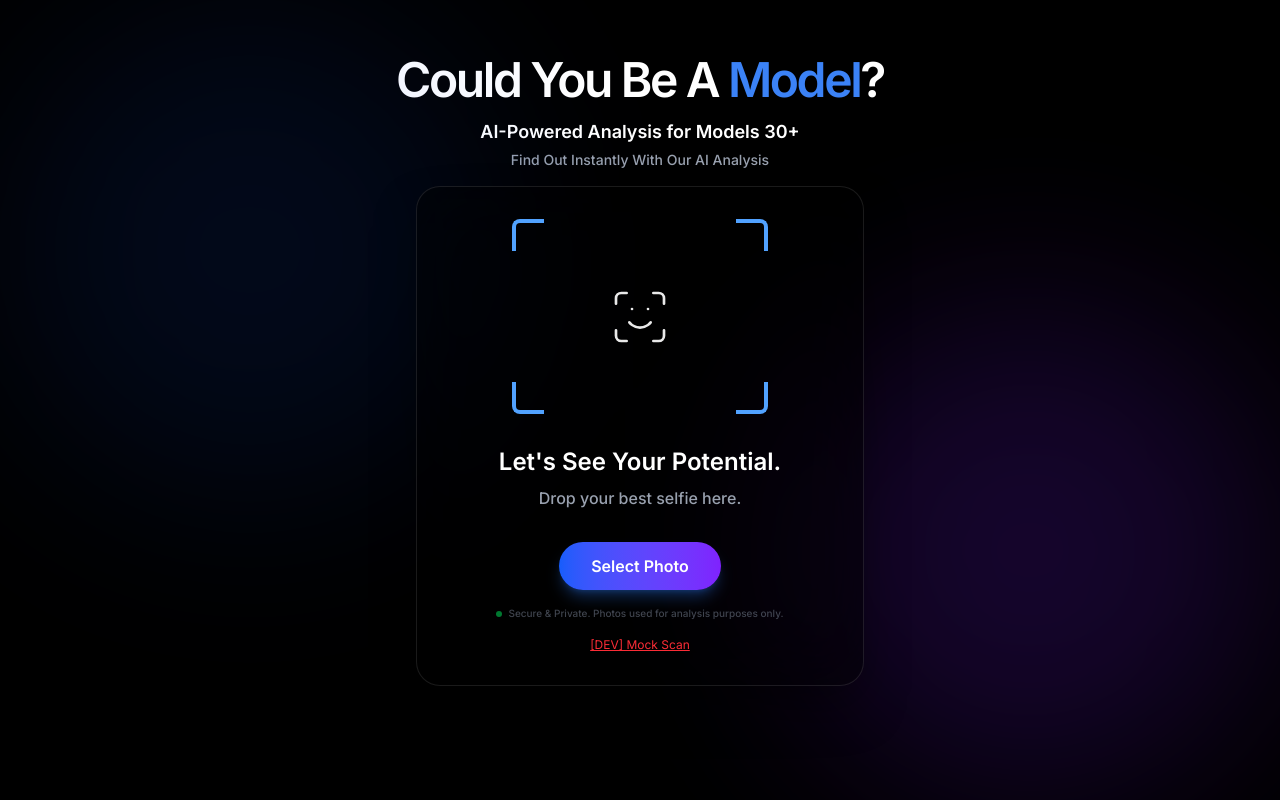
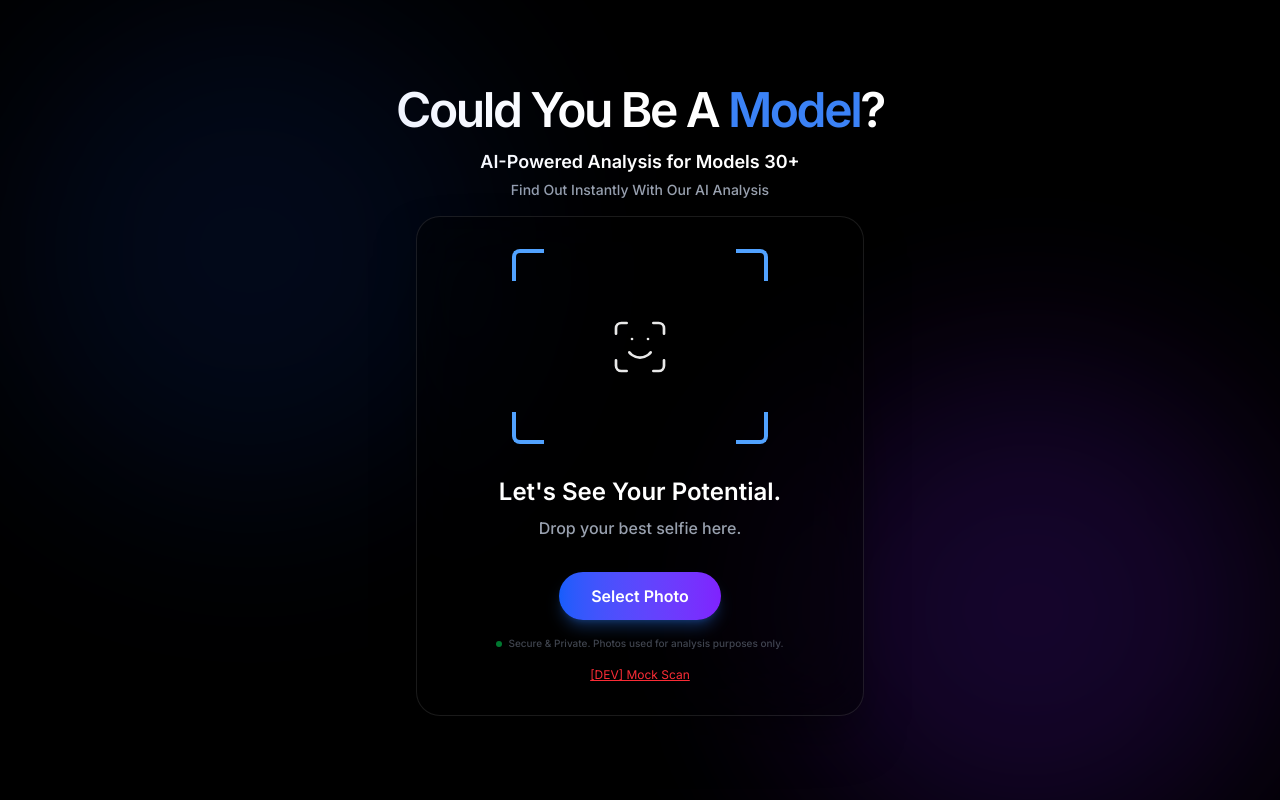
Before and after one commit to selsarraj-create/edgemature, a React (Vite) app: page / in a window 1280 px wide. Shown: the top 800 px of the page. Built offline with nearby package versions, Linux system fonts and the light colour scheme; a web font is replaced by a local one.

Commit message:
Reduce gap between Scanner and Testimonials by removing min-h-screen

```diff
--- a/src/App.jsx
+++ b/src/App.jsx
@@ -10,7 +10,7 @@ function App() {
       <Routes>
         <Route path="/" element={
           <div className="min-h-screen bg-black text-white relative overflow-hidden font-sans">
-            <div className="relative z-10 flex flex-col items-center justify-center min-h-screen px-4 py-12">
+            <div className="relative z-10 flex flex-col items-center justify-center px-4 py-20">
               <Scanner />
             </div>
 
```
